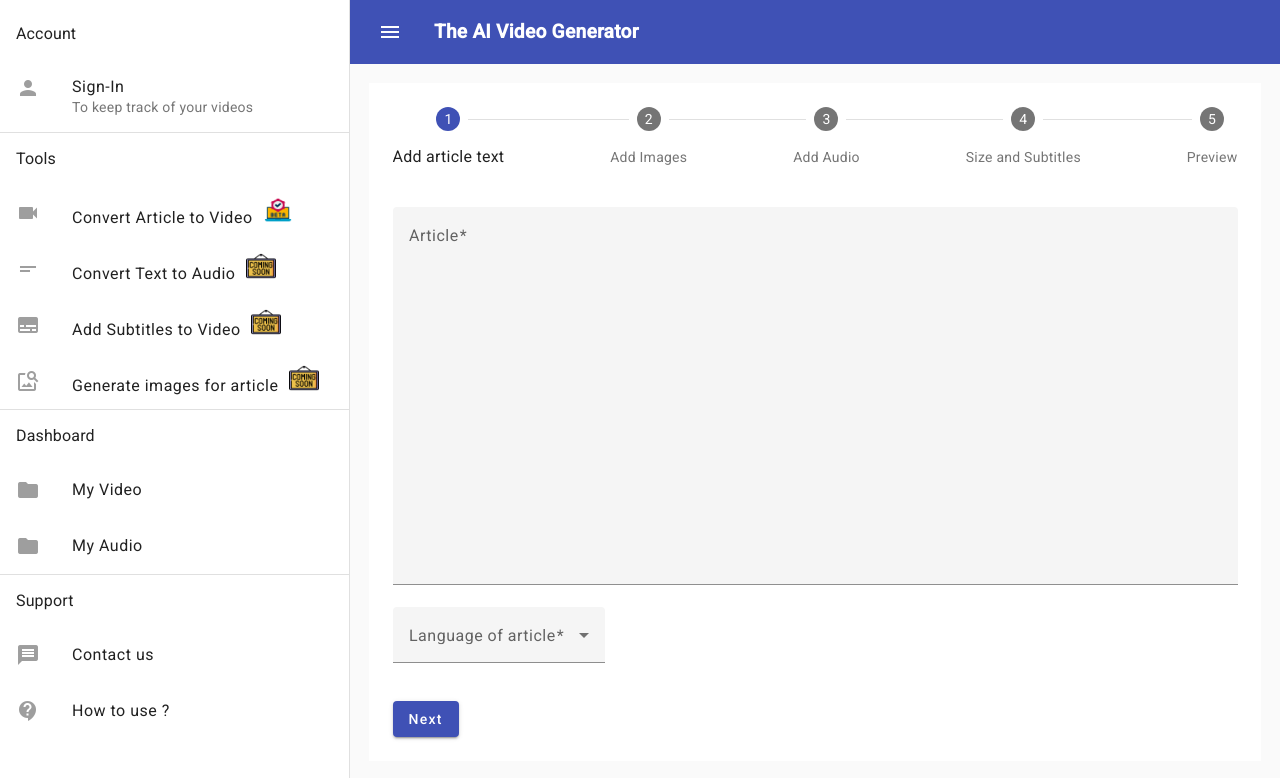
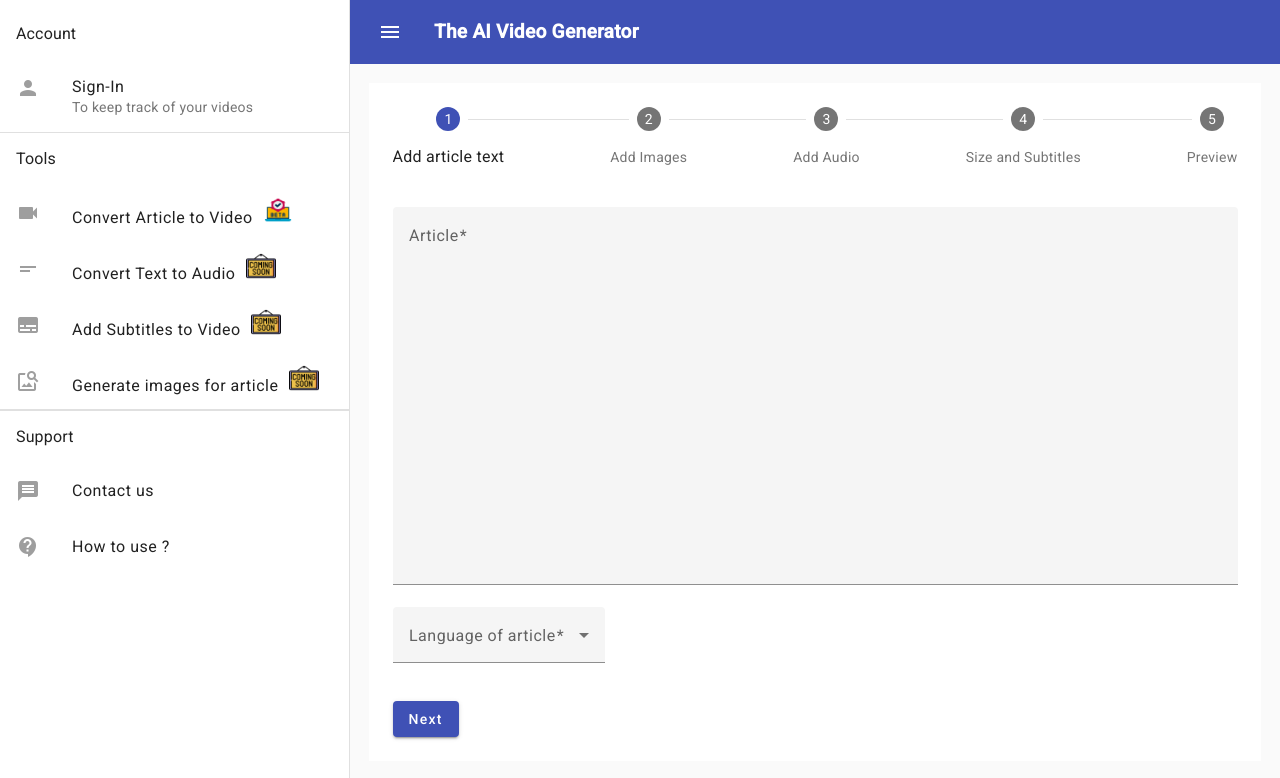
Before and after one commit to aditya-trivedi/aivg-dashboard, an Angular app: page /article-to-video in a window 1280 px wide. Shown: the top 778 px of the page. Built offline with nearby package versions, Linux system fonts and the light colour scheme.

Commit message:
Small fixes and removed logs

```diff
--- a/src/app/app.component.html
+++ b/src/app/app.component.html
@@ -35,12 +35,12 @@
 
       <mat-divider></mat-divider>
 
-      <div mat-subheader>Dashboard</div>
-      <mat-list-item routerLink="/my-videos"  >
+      <div *ngIf="authService.userSubject.getValue()" mat-subheader>Dashboard</div>
+      <mat-list-item *ngIf="authService.userSubject.getValue()" routerLink="/my-videos"  >
         <mat-icon matListItemIcon>folder</mat-icon>
         <span>My Video</span>
       </mat-list-item>
-      <mat-list-item >
+      <mat-list-item *ngIf="authService.userSubject.getValue()" >
         <mat-icon matListItemIcon>folder</mat-icon>
         <span>My Audio</span>
       </mat-list-item>
--- a/src/app/components/contact-us/contact-us.component.ts
+++ b/src/app/components/contact-us/contact-us.component.ts
@@ -22,13 +22,11 @@ export class ContactUsComponent {
   onSubmit() {
     if (this.contactForm.valid) {
       // TODO: Send the form data to the server or perform other actions
-      console.log('Form submitted:', this.contactForm.value);
       let data = {
         'name': this.contactForm.value['name'],
         'email': this.contactForm.value['email'],
         'message': this.contactForm.value['message'],
       }
-      console.log(data)
       this.authService.submitQuery(data).subscribe(
         response => {
           // Handle successful response here
--- a/src/app/my-videos/FeedbackModal.component.ts
+++ b/src/app/my-videos/FeedbackModal.component.ts
@@ -53,9 +53,6 @@ export class FeedbackModalComponent {
   ) {}
 
   submitFeedback() {
-    console.log(this.data);
-    console.log('Liked Video:', this.likedVideo);
-    console.log('Feedback Text:', this.feedbackText);
     let req_body = {
         'is_happy': JSON.parse(this.likedVideo),
         'feedback': this.feedbackText
--- a/src/app/my-videos/my-videos.component.html
+++ b/src/app/my-videos/my-videos.component.html
@@ -18,9 +18,10 @@
                             Status: {{ content.status === 'C' ? 'Completed' : (content.status === 'P' ? 'In Progress' : 'Failed') }}
 
                             <mat-icon class="video-status-icon" *ngIf="content.status === 'C'" style="color: green;">check_circle</mat-icon>
-                            <mat-icon class="video-status-icon" *ngIf="content.status === 'p'" style="color: #b1ac00;">stop</mat-icon>
+                            <mat-icon class="video-status-icon" *ngIf="content.status === 'P'" style="color: #ffd900;">stop</mat-icon>
                             <mat-icon class="video-status-icon" *ngIf="content.status === 'F'" style="color: red; transform:rotate(45deg);">add_circle</mat-icon>
                         </div>
+                        <b><p *ngIf="content.status === 'P'">NOTE : Please reload the page after 1 minute</p></b>
                     </div>
                 </div>
                 <div class="video-list-item-buttons">
--- a/src/app/services/auth.service.ts
+++ b/src/app/services/auth.service.ts
@@ -66,7 +66,6 @@ export class AuthService {
 
   submitQuery(data: any){
     const authToken = this.getAivgToken();
-    console.log(data, "insie submit query")
     const headers = new HttpHeaders({
       'Content-Type': 'application/json',
       'Authorization': `token ${authToken}`
@@ -75,13 +74,11 @@ export class AuthService {
     const options = {
       headers
     };
-    console.log(options, "options")
     return this.http.post('https://api.theaivideogenerator.com/api/contact-us/', data, options);
   }
 
   submitFeedback(data: any, media_id: string){
     const authToken = this.getAivgToken();
-    console.log(data, "insie submit query")
     const headers = new HttpHeaders({
       'Content-Type': 'application/json',
       'Authorization': `token ${authToken}`
@@ -90,7 +87,6 @@ export class AuthService {
     const options = {
       headers
     };
-    console.log(options, "options")
     return this.http.post('https://api.theaivideogenerator.com/api/feedback/'+ media_id + '/', data, options);
   }
 
```
Also changed, not shown: src/app/components/article-to-video/article-to-video.component.ts (+0 -6 lines).
